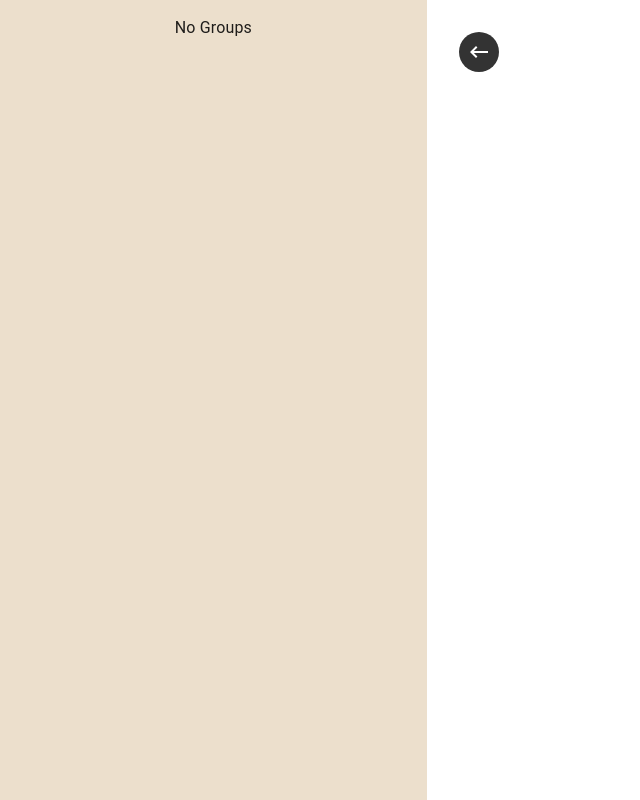
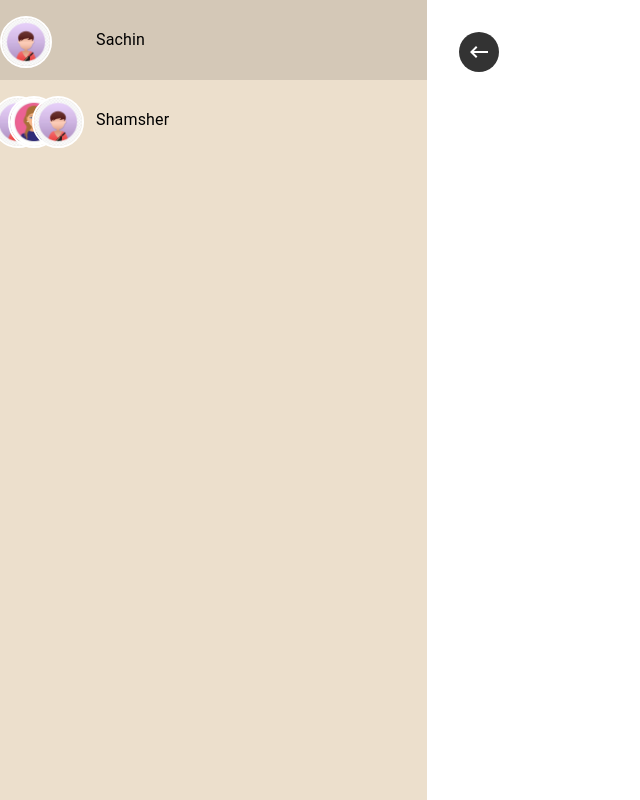
Before and after one commit to Sachinxmpl/ChatterBox, a React (Vite) app in the folder client/: page /groups in a window 1280 px wide. Shown: the whole page, without its empty margins (0-640 px from the left). Built offline with nearby package versions, Linux system fonts and the light colour scheme.

Commit message:
Group list designed

```diff
--- a/client/src/pages/Group.jsx
+++ b/client/src/pages/Group.jsx
@@ -4,6 +4,9 @@ import { KeyboardBackspace as KeyboardBackspaceIcon  , Menu as MenuIcon} from "@
 import { useNavigate } from "react-router-dom";
 import { Box, Stack } from "@mui/system";
 import { useState } from "react";
+import {LinkedComponent} from "../components/styled/Link";
+import AvatarCard from "../shared/AvatarCard";
+import {Samplechats} from "../constants/sampleChat";
 
 const IconbtnCompoment = ({handleMobile ,navigateBack}) => {
   return (
@@ -49,6 +52,8 @@ const IconbtnCompoment = ({handleMobile ,navigateBack}) => {
 
 function Group() {
 
+  const chatId = "1" ;
+
   const [isMobileMenu , setIsMobileMenu] = useState(false)
   const handleMobile = () =>{
         setIsMobileMenu((prev)=>!prev)
@@ -77,7 +82,7 @@ function Group() {
           sm={4}
           bgcolor={"#ECDFCC"}
         >
-                <GroupList/>
+                <GroupList myGroups={Samplechats} chatId={chatId}/>
         </Grid>
         <Grid
           item
@@ -118,7 +123,7 @@ const GroupList = ({w="100%" ,myGroups=[] , chatId })=>{
         <Stack>
               {
                   myGroups.length >0 ? (
-                    myGroups.map((group) => {})
+                    myGroups.map((group) => <GroupListItem  group={group} chatId={chatId} key={group._id} />)
                   ) :
                   (
                     <Typography textAlign={"center"} padding={"1rem"}>
@@ -133,8 +138,16 @@ const GroupList = ({w="100%" ,myGroups=[] , chatId })=>{
 
 const GroupListItem = memo(({group , chatId}) =>{
   const {name , avatar , _id } = group
+  return (
+    <LinkedComponent to={`?group=${_id}`}
 
-  return
+    >
+      <Stack direction={"row"} alignItems={"center"} >
+        <AvatarCard avatar={avatar} />
+        <Typography>{name}</Typography>
+      </Stack>
+    </LinkedComponent>
+  )
 })
 
 export default Group;
```
